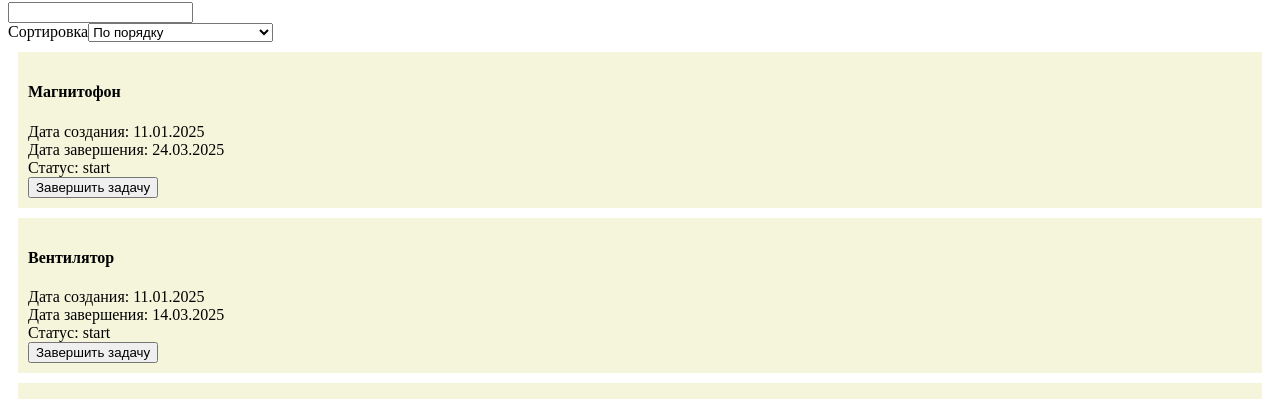
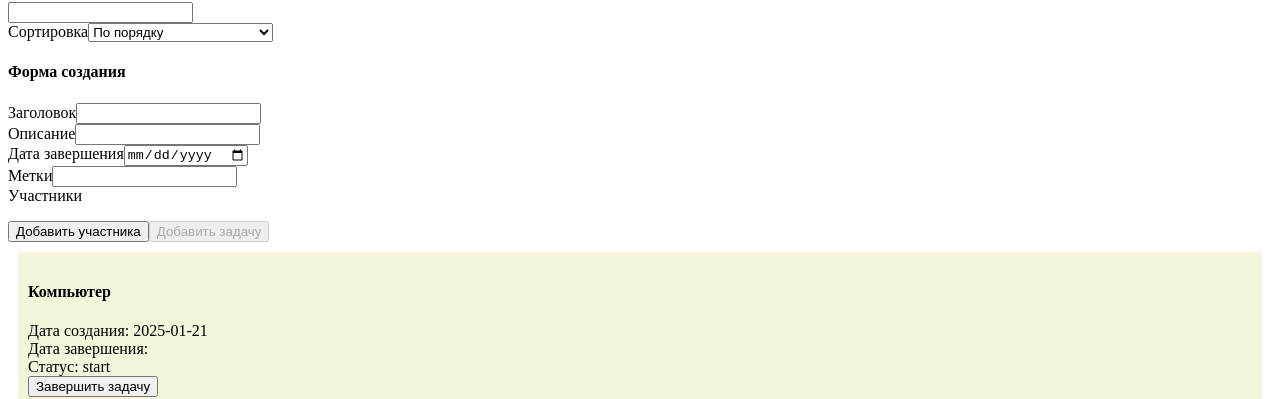
Before and after one commit to olegdemin1606/React-course, a React (Create React App) app: page / in a window 1280 px wide. Shown: the part 410-809 px from the top of the page. Built offline with nearby package versions, Linux system fonts and the light colour scheme.

Commit message:
lesson 8

```diff
--- a/src/App.js
+++ b/src/App.js
@@ -1,9 +1,11 @@
 import Banner from "./components/banner/Banner";
 import ListFilter from "./components/filter/ListFilter";
+import ListForm from "./components/form/ListForm";
 import Header from "./components/header/Header";
 import ListSort from "./components/sort/ListSort";
+import { MyContext } from "./components/store/Context";
 import TaskList from "./components/taskList/TaskList";
-import {useState, useMemo} from 'react';
+import {useState, useMemo, useContext} from 'react';
 
 const footerStyle = {
   padding: '20px',
@@ -19,29 +21,11 @@ function Footer() {
   )
 }
 
-const members = [
-  {id:1, fio: 'Демин О.С.', date: '21.01.2001'},
-  {id:2, fio: 'Петров А.В.', date: '21.11.2002'},
-  {id:3, fio: 'Семенов Д.С.', date: '28.01.2000'},
-  {id:4, fio: 'Иванов С.С.', date: '20.02.2001'},
-]
-
-const initialList = [
-  {id:1, title:'Телевизор', created_at:'27.01.2025', complited_at:'28.01.2025', points:[1,2,3,4], description:'описание', members: [members[0], members[1]], status: 'complite'},
-  {id:2, title:'Компьютер', created_at:'21.01.2025', complited_at:'29.01.2025', points:[1,5,3,7], description:'описание 2', members: [members[0], members[1], members[2], members[3]], status: 'start'},
-  {id:3, title:'Телефон', created_at:'20.01.2025', complited_at:'21.02.2025', points:[1,5,3,8], description:'описание 3', members: [members[0], members[1], members[2]], status: 'complite'},
-  {id:4, title:'Магнитофон', created_at:'11.01.2025', complited_at:'24.03.2025', points:[1,5,3,2], description:'описание 4', members: [members[1], members[2]], status: 'start'},
-  {id:5, title:'Пылесос', created_at:'27.01.2025', complited_at:'27.01.2025', points:[1,2,3,6], description:'описание 2111', members: [members[2], members[3]], status: 'start'},
-  {id:6, title:'Фен', created_at:'21.01.2025', complited_at:'29.01.2025', points:[1,5,3,7], description:'описание 22', members: [members[0]], status: 'start'},
-  {id:7, title:'Холодильник', created_at:'20.01.2025', complited_at:'11.02.2025', points:[1,5,3,8], description:'описание 613', members: [members[0], members[2]], status: 'start'},
-  {id:8, title:'Вентилятор', created_at:'11.01.2025', complited_at:'14.03.2025', points:[1,5,3,2], description:'описание 4221', members: [members[0], members[3]], status: 'start'},
-
-]
-
 function App() {
   const [filter, setFilter] = useState('');
-  const [sort, setSort] = useState('default')
-  const [list, setList] = useState(initialList)
+  const [sort, setSort] = useState('default');
+  const { state, dispatch } = useContext(MyContext);
+  const {list} = state;
 
   const sortedList = useMemo(()=>{
     let filteredList = list
@@ -61,8 +45,8 @@ function App() {
         break;
       case 'urgency':
         filteredList.sort((a, b) => {
-          const dateA = new Date(a.complited_at.split('.').reverse().join('-'));
-          const dateB = new Date(b.complited_at.split('.').reverse().join('-'));
+          const dateA = new Date(a.complited_at);
+          const dateB = new Date(b.complited_at);
           return dateB - dateA;
         });
         break;
@@ -71,16 +55,17 @@ function App() {
         break;
       case 'created_at':
         filteredList.sort((a, b) => {
-          const dateA = new Date(a.created_at.split('.').reverse().join('-'));
-          const dateB = new Date(b.created_at.split('.').reverse().join('-'));
+          const dateA = new Date(a.created_at);
+          const dateB = new Date(b.created_at);
           return dateB - dateA;
         });
         break;
       case 'default':
       default:
         filteredList.sort((a, b) => {
-          const dateA = new Date(a.complited_at.split('.').reverse().join('-'));
-          const dateB = new Date(b.complited_at.split('.').reverse().join('-'));
+          console.log('T',a.complited_at, b.complited_at)
+          const dateA = new Date(a.complited_at);
+          const dateB = new Date(b.complited_at);
           return dateB - dateA;
         });
         break;
@@ -96,7 +81,8 @@ function App() {
           <Banner/>
           Поиск по меткам<ListFilter value={filter} setValue={setFilter}/>
           Сортировка<ListSort value={sort} setValue={setSort}/>
-          <TaskList list={sortedList} setList={setList}/>
+          <ListForm/>
+          <TaskList list={sortedList}/>
           <Footer/>
       </div>
   );
--- /dev/null
+++ b/src/components/form/ListForm.js
@@ -0,0 +1,55 @@
+import { useContext, useState } from "react";
+import { MyContext } from "../store/Context";
+
+export default function ListForm() {
+    const initialForm = {
+        title:'',
+        complited_at:'',
+        description: '',
+        points: '',
+        members: []
+
+    }
+    const [editFields, setEditFields] = useState(initialForm)
+    const [errors, setErrors] = useState({})
+    const { dispatch } = useContext(MyContext);
+
+    const handleInput =(e)=>{
+        const {name, value} = e.target;
+        setEditFields(prevState=>({...prevState, [name]:value}))
+        setErrors(prevState=>({...prevState, [name]:value.length < 2 || value.length > 12 ? 'Длина строки должа быть от 2 до 12': ''}))
+    }
+
+    const handleMemberInput =(e, index, id)=>{
+        const {name, value} = e.target;
+        setEditFields(prevState=>({...prevState, members: prevState.members.map((member, ind)=>ind === index? {...member, [name]: value}: member)}))
+        setErrors(prevState=>({...prevState, members:{... prevState?.members, [id]: {...prevState?.members?.[id], [name]:value.length < 2 || value.length > 12 ? 'Длина строки должа быть от 2 до 12': ''}}}))
+    }
+
+    const handleAddMember = () => {
+        setEditFields(prevState=>({...prevState, members:[...prevState.members, {id:+prevState.members[prevState.members.length]?.id+1??1, fio:'', date:''}]}))
+    }
+
+    const handleSave =()=>{
+        dispatch({type: 'ADD_LIST_ITEM', payload: {newItem:editFields}})
+        setEditFields(initialForm)
+        setErrors({})
+    }
+    return(<div>
+        <h4>Форма создания</h4>
+        <div>Заголовок<input name='title' value={editFields.title} onChange={handleInput}/>{errors.title}</div>
+        <div>Описание<input name='description' value={editFields.description} onChange={handleInput}/>{errors.description}</div>
+        <div>Дата завершения<input name='complited_at' type='date' value={editFields.complited_at} onChange={handleInput}/>{errors.complited_at}</div>
+        <div>Метки<input name='points' value={editFields.points} onChange={handleInput}/>{errors.points}</div>
+        <div>Участники</div>
+        <ul>
+            {editFields?.members?.map((member, index)=><li key={index}>
+                <div>ФИО<input name='fio' value={member.fio} onChange={e=>handleMemberInput(e, index, member.id)}/>{errors.members?.[member.id]?.fio}</div>
+                <div>Дата рождения<input name='date' value={member.date} onChange={e=>handleMemberInput(e, index, member.id)}/>{errors.members?.[member.id]?.date}</div>
+                <div>Дата рождения<input name='date' type='date' value={member.date} onChange={e=>handleMemberInput(e, index, member.id)}/>{errors.members?.[member.id]?.date}</div>
+            </li>)}
+        </ul>
+        <button onClick={handleAddMember}>Добавить участника</button>
+        <button onClick={handleSave} disabled={!editFields.title || !editFields.complited_at}>Добавить задачу</button>
+     </div>)
+}
--- /dev/null
+++ b/src/components/store/Context.js
@@ -0,0 +1,36 @@
+import {useReducer, createContext} from 'react';
+import { getCurrentDate } from '../utils/date';
+
+export const MyContext = createContext();
+
+const reducer = (state, action) => {
+  switch (action.type) {
+    case 'CHANGE_LIST_ITEM_MEMBER':
+      const {itemId, member} = action.payload;
+      return { ...state, list: state.list.map(item=>item.id === itemId ? {...item, members: item.members.map(itemMember=>itemMember.id === member.id ? member : itemMember)} : item )};
+    case 'CHANGE_LIST_ITEM':
+      const {item} = action.payload;
+      return { ...state, list: state.list.map(listItem=>listItem.id === item.id ? item : listItem  )};
+    case 'ADD_LIST_ITEM':
+      const {newItem} = action.payload;
+      const addItem={
+        ...newItem,
+        status: 'start',
+        created_at: getCurrentDate(),
+        id: state?.list?.[state?.list?.length]?.id ?? 0 + 1,
+        points: newItem.points.split(',')
+      }
+      return { ...state, list: [...state.list, addItem]};
+    default:
+      return state;
+  }
+};
+
+export default function MyProvider({ children, initialValue }){
+  const [state, dispatch] = useReducer(reducer, { list: initialValue });
+  return (
+    <MyContext.Provider value={{ state, dispatch }}>
+      {children}
+    </MyContext.Provider>
+  );
+};
--- /dev/null
+++ b/src/components/store/InitData.js
@@ -0,0 +1,17 @@
+const members = [
+  {id:1, fio: 'Демин О.С.', date: '2001-01-21'},
+  {id:2, fio: 'Петров А.В.', date: '2002-11-21'},
+  {id:3, fio: 'Семенов Д.С.', date: '2000-01-28'},
+  {id:4, fio: 'Иванов С.С.', date: '2001-02-20'},
+]
+
+export const initialList = [
+  {id:1, title:'Телевизор', created_at:'2025-01-27', completed_at:'2025-01-28', points:[1,2,3,4], description:'описание', members: [members[0], members[1]], status: 'complite'},
+  {id:2, title:'Компьютер', created_at:'2025-01-21', completed_at:'2025-01-29', points:[1,5,3,7], description:'описание 2', members: [members[0], members[1], members[2], members[3]], status: 'start'},
+  {id:3, title:'Телефон', created_at:'2025-01-20', completed_at:'2025-02-21', points:[1,5,3,8], description:'описание 3', members: [members[0], members[1], members[2]], status: 'complite'},
+  {id:4, title:'Магнитофон', created_at:'2025-01-11', completed_at:'2025-03-24', points:[1,5,3,2], description:'описание 4', members: [members[1], members[2]], status: 'start'},
+  {id:5, title:'Пылесос', created_at:'2025-01-27', completed_at:'2025-01-27', points:[1,2,3,6], description:'описание 2111', members: [members[2], members[3]], status: 'start'},
+  {id:6, title:'Фен', created_at:'2025-01-21', completed_at:'2025-01-29', points:[1,5,3,7], description:'описание 22', members: [members[0]], status: 'start'},
+  {id:7, title:'Холодильник', created_at:'2025-01-20', completed_at:'2025-02-11', points:[1,5,3,8], description:'описание 613', members: [members[0], members[2]], status: 'start'},
+  {id:8, title:'Вентилятор', created_at:'2025-01-11', completed_at:'2025-03-14', points:[1,5,3,2], description:'описание 4221', members: [members[0], members[3]], status: 'start'},
+]
--- a/src/components/taskList/TaskList.js
+++ b/src/components/taskList/TaskList.js
@@ -1,21 +1,22 @@
 import styles from './taskList.module.css';
-import { useMemo, useState } from 'react';
+import { useContext, useMemo, useState } from 'react';
 import { calculateAge } from '../utils/date';
+import { MyContext } from '../store/Context';
 
-export default function TaskList({list, setList}) {
+export default function TaskList({list}) {
     return(
         <div>
-            {list.map(item=><TaskItem key={item.id} item={item} setList={setList}/>)}
+            {list.map(item=><TaskItem key={item.id} item={item}/>)}
             {!list.length && <h4>Нет записей</h4>}
         </div>
     )
-
 }
 
-function MemberItem({itemId, member, setList}) {
+function MemberItem({itemId, member}) {
     const [isEdit, setIsEdit] = useState(false)
     const [editFields, setEditFields] = useState(member)
     const [errors, setErrors] = useState({})
+    const { dispatch } = useContext(MyContext);
 
     const handleEdit = (e, isEdit) =>{
         e.stopPropagation();
@@ -29,7 +30,7 @@ function MemberItem({itemId, member, setList}) {
     }
 
     const handleSave =()=>{
-        setList(prevState=>prevState.map(item=>item.id === itemId ? {...item, members: item.members.map(member=>member.id === editFields.id ? editFields : member)} : item))
+        dispatch({type: 'CHANGE_LIST_ITEM_MEMBER', payload: {itemId, member:editFields}})
         setIsEdit(false)
     }
 
@@ -41,7 +42,7 @@ function MemberItem({itemId, member, setList}) {
     {isEdit ?
      <div onClick={e=>e.stopPropagation()}>
         <div>ФИО<input name='fio' value={editFields.fio} onChange={handleInput}/>{errors.fio}</div>
-        <div>Дата рождения<input name='date' value={editFields.date} onChange={handleInput}/>{errors.date}</div>
+        <div>Дата рождения<input name='date' type='date' value={editFields.date} onChange={handleInput}/>{errors.date}</div>
         <button onClick={handleSave} disabled={isDisabled}>V</button>
         <button onClick={(e)=>handleEdit(e, false)}>X</button>
      </div>:
@@ -51,15 +52,16 @@ function MemberItem({itemId, member, setList}) {
     </>)
 }
 
-function TaskItem({item, setList}) {
+function TaskItem({item}) {
     const [isDetail, setIsDetail] = useState(false)
+    const { dispatch } = useContext(MyContext);
 
     const handleToggle = () => {
         setIsDetail(prevState=>!prevState)
     }
     const handleComplite = (e) => {
         e.stopPropagation()
-        setList(prevState=>prevState.map(listItem=>listItem.id === item.id ? {...listItem, status: 'complite'} : listItem))
+        dispatch({type: 'CHANGE_LIST_ITEM', payload: {item: {...item, status: 'complite'}}})
     }
     return(
         <div className={styles.item} onClick={handleToggle}>
@@ -73,7 +75,7 @@ function TaskItem({item, setList}) {
             <div>Участники:
                 <ul>
                 {item.members.map(member=><li key={member.id}>
-                    <MemberItem member={member} setList={setList} itemId={item.id}/>
+                    <MemberItem member={member} itemId={item.id}/>
                     </li>)}
                 </ul>
             </div>
--- a/src/components/utils/date.js
+++ b/src/components/utils/date.js
@@ -1,5 +1,5 @@
 export function calculateAge(birthDateString) {
-    const [day, month, year] = birthDateString.split('.').map(Number);
+    const [year, month, day] = birthDateString.split('-').map(Number);
     const birthDate = new Date(year, month - 1, day); // Месяцы в JavaScript начинаются с 0
     const today = new Date();
     let age = today.getFullYear() - birthDate.getFullYear();
@@ -11,3 +11,12 @@ export function calculateAge(birthDateString) {
     }
     return age;
 }
+
+export function getCurrentDate() {
+    const today = new Date();
+    const day = String(today.getDate()).padStart(2, '0');
+    const month = String(today.getMonth() + 1).padStart(2, '0'); // Месяцы в JS начинаются с 0
+    const year = today.getFullYear();
+
+    return `${year}-${month}-${day}`;
+}
--- a/src/index.js
+++ b/src/index.js
@@ -1,7 +1,13 @@
 import React from 'react';
 import ReactDOM from 'react-dom/client';
 import App from './App';
+import { initialList } from './components/store/InitData';
+import MyProvider from './components/store/Context';
 
 const container = document.getElementById('root');
 const root = ReactDOM.createRoot(container);
-root.render(<App/>);
+root.render(
+    <MyProvider initialValue={initialList}>
+        <App/>
+    </MyProvider>
+);
```
